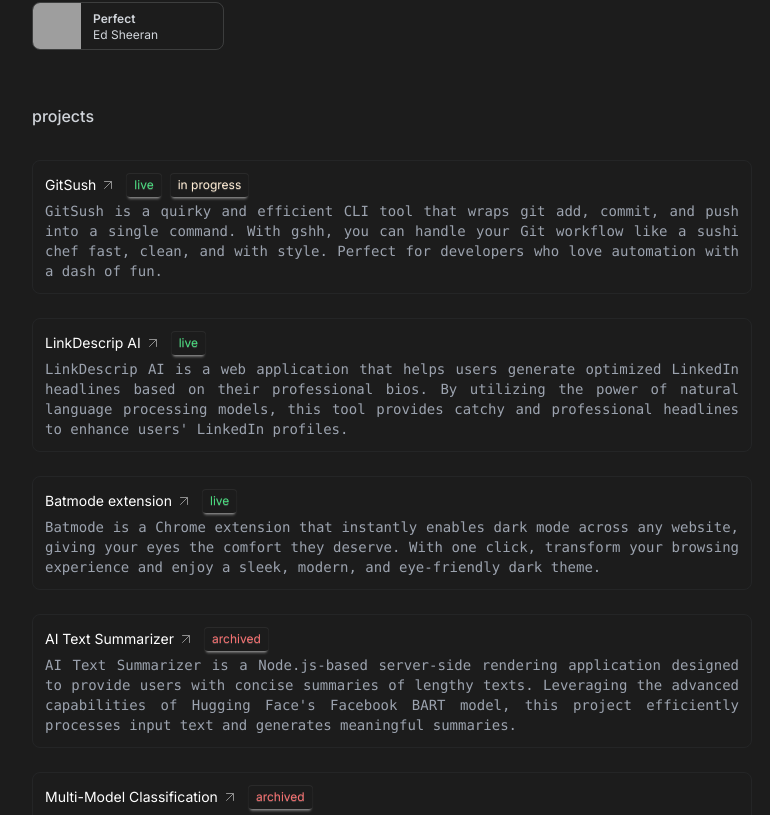
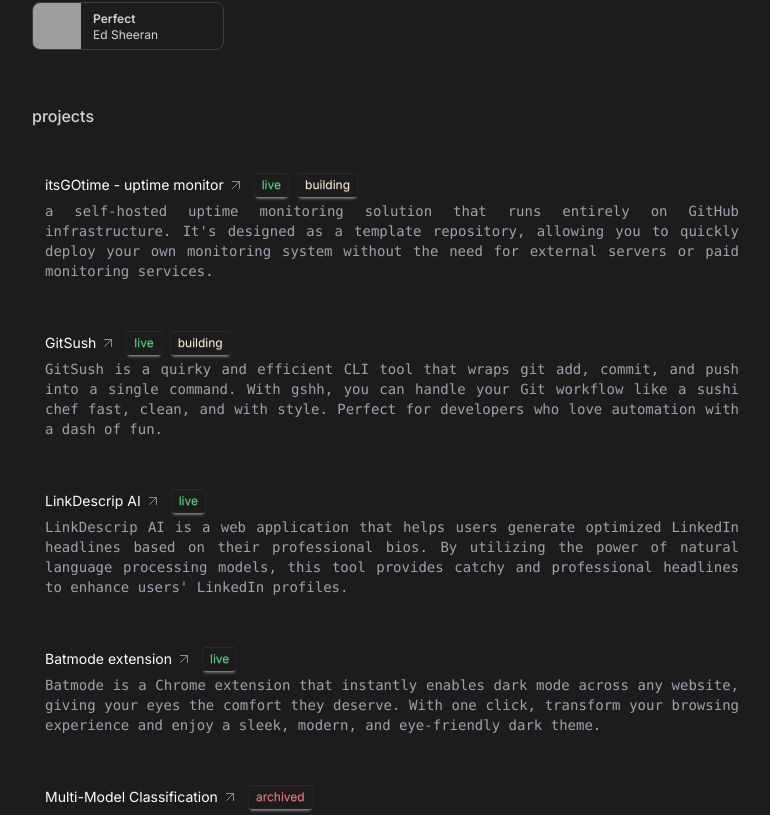
Before and after one commit to JaswanthRemiel/nextsam, a Next.js app: page / in a window 1280 px wide. Shown: the part 376-1191 px from the top of the page, without its empty margins (248-1018 px from the left). Built offline with nearby package versions, Linux system fonts and the light colour scheme; grey boxes are pictures that could not be loaded.

Commit message:
added project

```diff
--- a/components/details.tsx
+++ b/components/details.tsx
@@ -5,12 +5,20 @@ export const youtube = "https://youtube.com/@remielgraphy";
 
 export const projectItems = [
   {
+    title: "itsGOtime - uptime monitor",
+    href: "https://github.remiel.work/itsGOtime/",
+    description:
+      "a self-hosted uptime monitoring solution that runs entirely on GitHub infrastructure. It's designed as a template repository, allowing you to quickly deploy your own monitoring system without the need for external servers or paid monitoring services.",
+    status: "in-progress",
+    badges: ["live", "building"],
+  },
+  {
     title: "GitSush",
     href: "http://github.remiel.work/gitsush/",
     description:
       "GitSush is a quirky and efficient CLI tool that wraps git add, commit, and push into a single command. With gshh, you can handle your Git workflow like a sushi chef fast, clean, and with style. Perfect for developers who love automation with a dash of fun.",
     status: "in-progress",
-    badges: ["live", "in-progress"],
+    badges: ["live", "building"],
   },
   {
     title: "LinkDescrip AI",
@@ -27,14 +35,6 @@ export const projectItems = [
       "Batmode is a Chrome extension that instantly enables dark mode across any website, giving your eyes the comfort they deserve. With one click, transform your browsing experience and enjoy a sleek, modern, and eye-friendly dark theme.",
     status: "live",
     badges: ["live"],
-  },
-  {
-    title: "AI Text Summarizer",
-    href: "https://github.remiel.work/ai-summarizer/",
-    description:
-      "AI Text Summarizer is a Node.js-based server-side rendering application designed to provide users with concise summaries of lengthy texts. Leveraging the advanced capabilities of Hugging Face's Facebook BART model, this project efficiently processes input text and generates meaningful summaries.",
-    status: "archived",
-    badges: ["archived"],
   },
   {
     title: "Multi-Model Classification",
--- a/components/projects.tsx
+++ b/components/projects.tsx
@@ -17,7 +17,7 @@ export default function Projects() {
           {projectItems.map((p) => (
             <div
               key={p.href}
-              className=" border border-opacity-10 border-gray-500 p-3 rounded-lg"
+              className=" border border-opacity-5 border-gray-600 p-3 rounded-lg"
             >
               <div className="flex items-center space-x-3">
                 <Link
```
